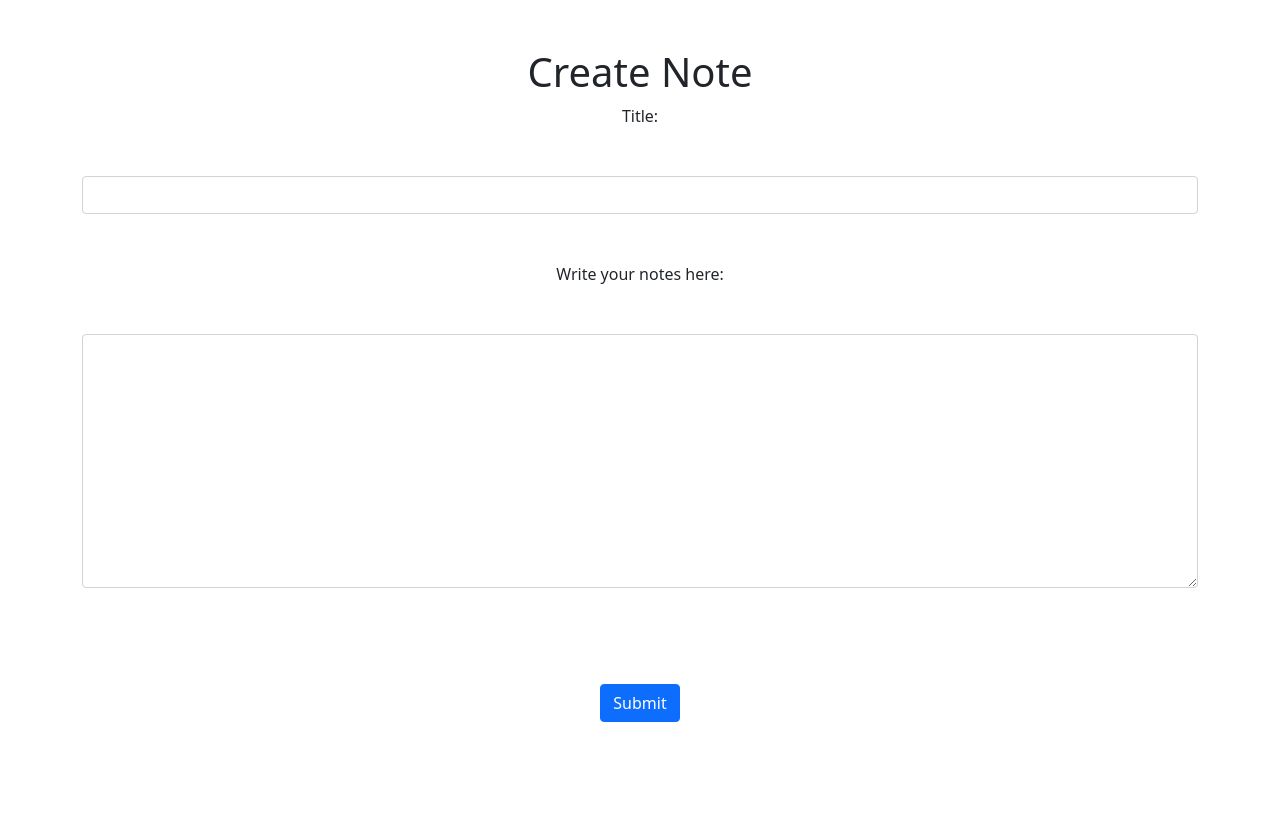
After one commit to luisromeroaraya/django-esst, a Django app: page /smart/notes/create in a window 1280 px wide. The commit adds this page. Run offline with Django 3.2, Linux system fonts and the light colour scheme.

Commit message:
Add forms.py to note app

```diff
--- /dev/null
+++ b/notes/forms.py
@@ -0,0 +1,21 @@
+from django import forms
+from .models import Notes
+from django.core.exceptions import ValidationError
+
+class NotesForm(forms.ModelForm):
+    class Meta:
+        model = Notes
+        fields = ['title', 'text']
+        widgets = {
+            'title': forms.TextInput(attrs={'class': 'form-control my-5'}),
+            'text': forms.Textarea(attrs={'class': 'form-control my-5'}),
+        }
+        labels = {
+            'text': 'Write your notes here',
+        }
+
+    def clean_title(self):
+        title = self.cleaned_data['title']
+        if 'Django' not in title:
+            raise ValidationError('We only accept notes about Django')
+        return title
--- /dev/null
+++ b/notes/templates/notes/notes_form.html
@@ -0,0 +1,15 @@
+{% extends 'base.html' %}
+
+{% block content %}
+<h1>Create Note</h1>
+<form action="{% url 'notes.create' %}" method="POST">
+{% csrf_token %}
+    {{ form.as_p }} <!-- as_p cambia el aspecto del formulario agregando <p></p> a cada seccion (Render Django Forms as paragraph) -->
+    <button type="submit" class="btn btn-primary my-5">Submit</button>
+</form>
+{% if form.errors %}
+<div class="alert alert-danger my-5">
+    {{ form.errors.title.as_text }}
+</div>
+{% endif %}
+{% endblock %}
--- a/notes/urls.py
+++ b/notes/urls.py
@@ -6,4 +6,5 @@ urlpatterns = [
     path('notes', views.NotesListView.as_view(), name='notes.list'),
     # path('notes/<int:pk>', views.detail),
     path('notes/<int:pk>', views.NotesDetailView.as_view(), name='notes.detail'),
+    path('notes/create', views.NotesCreateView.as_view(), name='notes.create'),
 ]
--- a/notes/views.py
+++ b/notes/views.py
@@ -1,14 +1,18 @@
 from django.shortcuts import render
 from django.http import Http404
-from django.views.generic import ListView, DetailView
+from django.views.generic import CreateView, ListView, DetailView
 from .models import Notes
+from .forms import NotesForm
 
 # Create your views here.
+class NotesCreateView(CreateView):
+    model = Notes
+    form_class = NotesForm
+    success_url = '/smart/notes'
 
 # def list(request):
 #     notes = Notes.objects.all()
 #     return render(request, 'notes/notes_list.html', {'notes': notes})
-
 class NotesListView(ListView):
     model = Notes
     context_object_name = 'notes'
@@ -20,7 +24,6 @@ class NotesListView(ListView):
 #     except Notes.DoesNotExist:
 #         raise Http404("Note doesn't exist")
 #     return render(request, 'notes/notes_detail.html', {'note': note})
-
 class NotesDetailView(DetailView):
     model = Notes
     context_object_name = 'note'
--- a/static/css/style.css
+++ b/static/css/style.css
@@ -1,3 +1,3 @@
-.note-li {
-    color: red;
+ul.errorlist {
+  display: none;
 }
```
Also changed, not shown: db.sqlite3.
